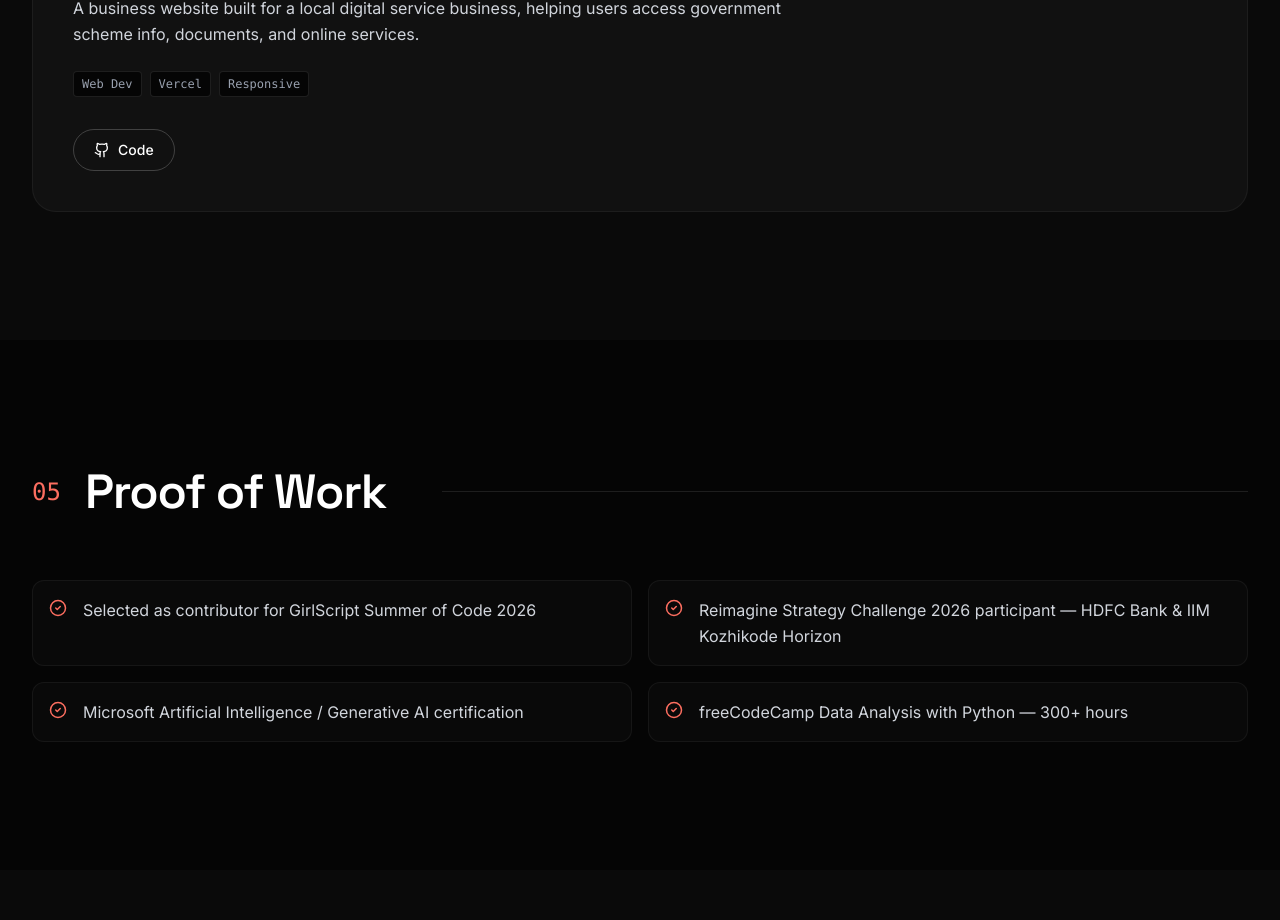
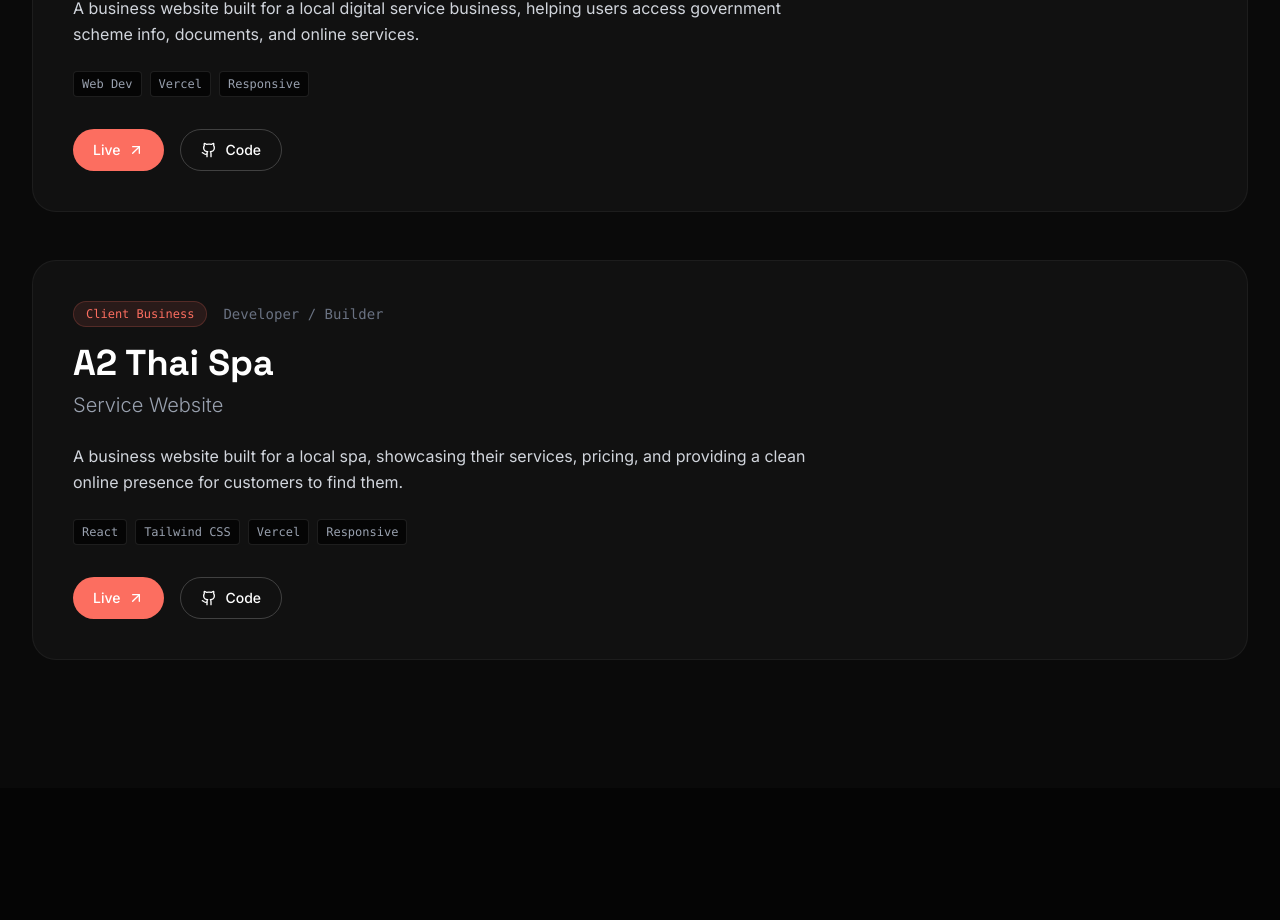
Before and after one commit to harshhhparmar/theharshparmar, a React (Vite) app: page / in a window 1280 px wide. Shown: the part 3736-4656 px from the top of the page. Built offline with nearby package versions, Linux system fonts and the light colour scheme.

Commit message:
feat: add Vercel analytics and update projects
- Integrate @vercel/analytics for site tracking
- Add A2 Thai Spa project and live demo links to UI

```diff
--- a/package.json
+++ b/package.json
@@ -13,6 +13,7 @@
   "dependencies": {
     "@google/genai": "^2.4.0",
     "@tailwindcss/vite": "^4.1.14",
+    "@vercel/analytics": "^2.0.1",
     "@vitejs/plugin-react": "^5.0.4",
     "clsx": "^2.1.1",
     "dotenv": "^17.2.3",
--- a/src/App.tsx
+++ b/src/App.tsx
@@ -15,6 +15,7 @@ import { Process } from './components/Process';
 import { Contact } from './components/Contact';
 import { Footer } from './components/Footer';
 import { CustomCursor } from './components/CustomCursor';
+import { Analytics } from '@vercel/analytics/react';
 
 export default function App() {
   return (
@@ -31,6 +32,7 @@ export default function App() {
       <Process />
       <Contact />
       <Footer />
+      <Analytics />
     </main>
   );
 }
--- a/src/components/Projects.tsx
+++ b/src/components/Projects.tsx
@@ -23,6 +23,18 @@ const PROJECTS = [
     badge: "Client Utility",
     featured: false,
     githubLink: "https://github.com/harshhhparmar/Jay-Computer-",
+    liveLink: "https://jaycomputer.vercel.app/",
+  },
+  {
+    title: "A2 Thai Spa",
+    subtitle: "Service Website",
+    description: "A business website built for a local spa, showcasing their services, pricing, and providing a clean online presence for customers to find them.",
+    tech: ["React", "Tailwind CSS", "Vercel", "Responsive"],
+    role: "Developer / Builder",
+    badge: "Client Business",
+    featured: false,
+    githubLink: "https://github.com/harshhhparmar/A2-Thai",
+    liveLink: "https://a2-thai.vercel.app/",
   },
 ];
 
@@ -82,6 +94,11 @@ export function Projects() {
               </div>
 
               <div className="flex gap-4">
+                {project.liveLink && (
+                  <a href={project.liveLink} target="_blank" rel="noreferrer" className="flex items-center gap-2 px-5 py-2.5 bg-brand text-white font-medium text-sm rounded-full hover:bg-brand-dark transition-colors">
+                    Live <ArrowUpRight size={16} />
+                  </a>
+                )}
                 {project.githubLink && (
                   <a href={project.githubLink} target="_blank" rel="noreferrer" className="flex items-center gap-2 px-5 py-2.5 bg-transparent border border-white/20 text-white font-medium text-sm rounded-full hover:bg-white/10 transition-colors">
                     <Github size={16} /> Code
```
Also changed, not shown: 1 other file (tests, documents, lock files or other folders).
